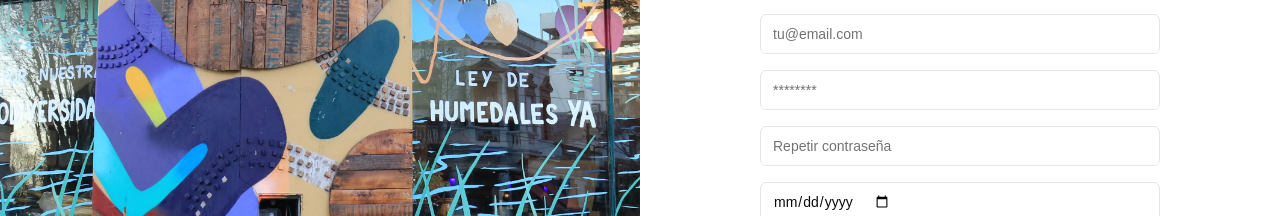
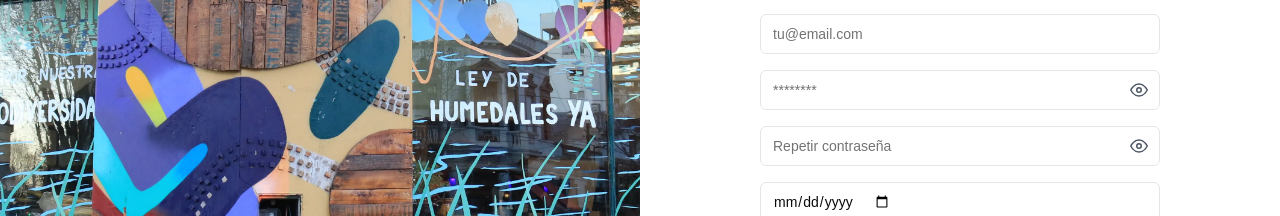
Before and after one commit to roots-cooperativa-dev/frontend-rootscoop, a Next.js app in the folder front/: page /login in a window 1280 px wide. Both pictures are taken after a click on the tab "Registrarse". Shown: the part 325-541 px from the top of the page. Built offline with nearby package versions, Linux system fonts and the light colour scheme.

Commit message:
agrego opcion de ver contraseña

```diff
--- a/front/package.json
+++ b/front/package.json
@@ -46,6 +46,7 @@
     "embla-carousel-react": "8.5.1",
     "formik": "^2.4.2",
     "input-otp": "1.4.1",
+    "jwt-decode": "^4.0.0",
     "lucide-react": "^0.454.0",
     "next": "15.2.4",
     "next-themes": "^0.4.4",
--- a/front/src/app/auth/google/callback/page.tsx
+++ b/front/src/app/auth/google/callback/page.tsx
@@ -1,42 +1,36 @@
 "use client";
+
 import { useEffect } from "react";
-import { useRouter } from "next/navigation";
+import { useRouter, useSearchParams } from "next/navigation";
 import { useAuthContext } from "@/src/context/authContext";
-import {Irole} from "../../../types"; // ajustá la ruta a donde tengas tu enum Irole
-import { number } from "yup";
+import { toast } from "sonner";
 
 export default function GoogleCallbackPage() {
   const router = useRouter();
+  const searchParams = useSearchParams();
   const { saveUserData } = useAuthContext();
 
   useEffect(() => {
-    const params = new URLSearchParams(window.location.search);
-    const token = params.get("token");
-    const id = params.get("id");
-    const name = params.get("name");
-    const email = params.get("email");
+    const token = searchParams.get("token");
+    const id = searchParams.get("id");
+    const name = searchParams.get("name");
+    const email = searchParams.get("email");
+    console.log(name)
+    if (token && name && email && id) {
+      const user = { name, email, id };
 
-    if (token && id && name && email) {
-      saveUserData({
-        token,
-        user: {
-          name,
-          email,
-          birthdate: "",     // vacíos temporalmente
-          phone: 0,
-          username:"",
-          password: "",
-          confirmPassword: ""
-        },
-        isAuth: true,
-      });
+      // Guardar en el contexto
+      saveUserData({ token, user, isAuth: true });
 
-      router.push("/");
+      toast.success("Inicio de sesión con Google exitoso");
+
+      router.push("/"); // Redirige al home
     } else {
-      console.error("Faltan datos en la URL de callback");
+      console.log("error al iniciar sesion");
+      toast.error("Error al iniciar sesión con Google");
       router.push("/login");
     }
-  }, [router, saveUserData]);
+  }, [searchParams, saveUserData, router]);
 
-  return <p>Conectando con Google...</p>;
+  return <p>Conectando...</p>;
 }
--- a/front/src/app/login/components/LoginForm.tsx
+++ b/front/src/app/login/components/LoginForm.tsx
@@ -1,19 +1,21 @@
 "use client";
+import { useState } from "react";
 import { useFormik } from "formik";
 import * as Yup from "yup";
 import { Input } from "../../../components/ui/input";
 import { Button } from "../../../components/ui/button";
 import { loginGoogle, postLogin } from "@/src/services/auth";
-import { useState } from "react";
 import { useRouter } from "next/navigation";
 import { routes } from "../../../routes";
 import { useAuthContext } from "@/src/context/authContext";
-import { toast } from "sonner"; // o tu librería de notificaciones
+import { toast } from "sonner";
 import { FcGoogle } from "react-icons/fc";
+import { FiEye, FiEyeOff } from "react-icons/fi"; // 👈 Importa los iconos
 
 export default function LoginForm() {
   const [loading, setLoading] = useState(false);
   const [googleLoading, setGoogleLoading] = useState(false);
+  const [showPassword, setShowPassword] = useState(false); // 👀 Estado para mostrar/ocultar contraseña
   const { saveUserData } = useAuthContext();
   const router = useRouter();
 
@@ -44,6 +46,7 @@ export default function LoginForm() {
   });
 
   const handleGoogleLogin = () => {
+    setGoogleLoading(true);
     window.location.href = "https://roots-api-te93.onrender.com/auth/google";
   };
 
@@ -61,18 +64,27 @@ export default function LoginForm() {
           <p className="text-red-500 text-xs">{formik.errors.email}</p>
         )}
       </div>
-      <div>
+
+      <div className="relative">
         <Input
-          type="password"
+          type={showPassword ? "text" : "password"}
           name="password"
           placeholder="********"
           value={formik.values.password}
           onChange={formik.handleChange}
         />
+        <button
+          type="button"
+          onClick={() => setShowPassword(!showPassword)}
+          className="absolute right-3 top-1/2 -translate-y-1/2 text-gray-600"
+        >
+          {showPassword ? <FiEyeOff size={18} /> : <FiEye size={18} />}
+        </button>
         {formik.touched.password && formik.errors.password && (
           <p className="text-red-500 text-xs">{formik.errors.password}</p>
         )}
       </div>
+
       <Button type="submit" className="w-full" disabled={loading}>
         {loading ? "Ingresando..." : "Ingresar"}
       </Button>
@@ -83,9 +95,7 @@ export default function LoginForm() {
         className="w-full bg-gray-100 hover:bg-gray-200 text-black border border-gray-300 flex items-center justify-center gap-2"
       >
         <FcGoogle className="w-5 h-5" />
-        {googleLoading
-          ? "Conectando con Google..."
-          : "Iniciar sesión con Google"}
+        {googleLoading ? "Conectando con Google..." : "Iniciar sesión con Google"}
       </Button>
     </form>
   );
--- a/front/src/app/login/components/RegisterForm.tsx
+++ b/front/src/app/login/components/RegisterForm.tsx
@@ -1,4 +1,5 @@
 "use client";
+import { useState } from "react";
 import { useFormik } from "formik";
 import * as Yup from "yup";
 import { Input } from "../../../components/ui/input";
@@ -6,9 +7,13 @@ import { Button } from "../../../components/ui/button";
 import { postRegister } from "@/src/services/auth";
 import { useRouter } from "next/navigation";
 import { toast } from "sonner";
+import { FiEye, FiEyeOff } from "react-icons/fi"; // 👈 importa los íconos
 
 export default function RegisterForm() {
   const router = useRouter();
+
+  const [showPassword, setShowPassword] = useState(false);
+  const [showConfirmPassword, setShowConfirmPassword] = useState(false);
 
   const formik = useFormik({
     initialValues: {
@@ -35,7 +40,7 @@ export default function RegisterForm() {
     }),
     onSubmit: async (values) => {
       try {
-        const data: RegisterDto = {
+        const data = {
           name: values.name,
           email: values.email,
           password: values.password,
@@ -44,7 +49,6 @@ export default function RegisterForm() {
           phone: Number(values.phone),
           username: values.username,
         };
-        console.log(data);
         await postRegister(data);
         toast.success("Usuario registrado correctamente");
         setTimeout(() => {
@@ -80,24 +84,42 @@ export default function RegisterForm() {
         <p className="text-red-500 text-xs">{formik.errors.email}</p>
       )}
 
+      <div className="relative">
         <Input
-        type="password"
+          type={showPassword ? "text" : "password"}
           name="password"
           placeholder="********"
           value={formik.values.password}
           onChange={formik.handleChange}
         />
+        <button
+          type="button"
+          onClick={() => setShowPassword(!showPassword)}
+          className="absolute right-3 top-1/2 -translate-y-1/2 text-gray-600"
+        >
+          {showPassword ? <FiEyeOff size={18} /> : <FiEye size={18} />}
+        </button>
+      </div>
       {formik.touched.password && formik.errors.password && (
         <p className="text-red-500 text-xs">{formik.errors.password}</p>
       )}
 
+      <div className="relative">
         <Input
-        type="password"
+          type={showConfirmPassword ? "text" : "password"}
           name="confirmPassword"
           placeholder="Repetir contraseña"
           value={formik.values.confirmPassword}
           onChange={formik.handleChange}
         />
+        <button
+          type="button"
+          onClick={() => setShowConfirmPassword(!showConfirmPassword)}
+          className="absolute right-3 top-1/2 -translate-y-1/2 text-gray-600"
+        >
+          {showConfirmPassword ? <FiEyeOff size={18} /> : <FiEye size={18} />}
+        </button>
+      </div>
       {formik.touched.confirmPassword && formik.errors.confirmPassword && (
         <p className="text-red-500 text-xs">{formik.errors.confirmPassword}</p>
       )}
--- a/front/src/app/login/page.tsx
+++ b/front/src/app/login/page.tsx
@@ -1,5 +1,5 @@
-// app/login/page.tsx
 "use client";
+import Link from "next/link";
 import { Tabs, TabsList, TabsTrigger, TabsContent } from "../../components/ui/tabs";
 import LoginForm from "./components/LoginForm";
 import RegisterForm from "./components/RegisterForm";
@@ -10,6 +10,7 @@ export default function AuthPage() {
   return (
     <AuthLayout>
       {/* Logo para mobile */}
+      <Link href="/">
         <Image
           src="/logos/sol-negro-sin-fondo.png"
           alt="Logo mobile"
@@ -17,8 +18,10 @@ export default function AuthPage() {
           height={100}
           className="mb-4 mx-auto md:hidden"
         />
+      </Link>
 
       {/* Logo para desktop */}
+      <Link href="/">
         <Image
           src="/logos/roots.png"
           alt="Logo desktop"
@@ -26,6 +29,8 @@ export default function AuthPage() {
           height={300}
           className="mb-4 mx-auto hidden md:block"
         />
+      </Link>
+
       <h1 className="text-2xl font-semibold mb-2 text-center font-chewy text-[#017d74]">¡Bienvenido/a!</h1>
 
       <p className="mb-6 text-center text-black md:text-gray-500">
--- a/front/src/context/authContext.tsx
+++ b/front/src/context/authContext.tsx
@@ -3,12 +3,12 @@
 import { createContext, useContext, useEffect, useState } from "react";
 
 type SaveUserPayLoad = {
-    user: Iuser;
+    user: UserGoogle;
     token: string;
     isAuth: boolean
 }
 type AuthContextType = {
-  user: Iuser | null;
+  user: UserGoogle | null;
   token?: string | null;
   isAuth: boolean | null;
   saveUserData: (data: SaveUserPayLoad) => void
```
Also changed, not shown: front/src/app/types/index.ts (+10 -0 lines), front/src/types/index.ts (+23 -18 lines), 1 other file (tests, documents, lock files or other folders). Lines whose indentation alone changed are shown as unchanged.
